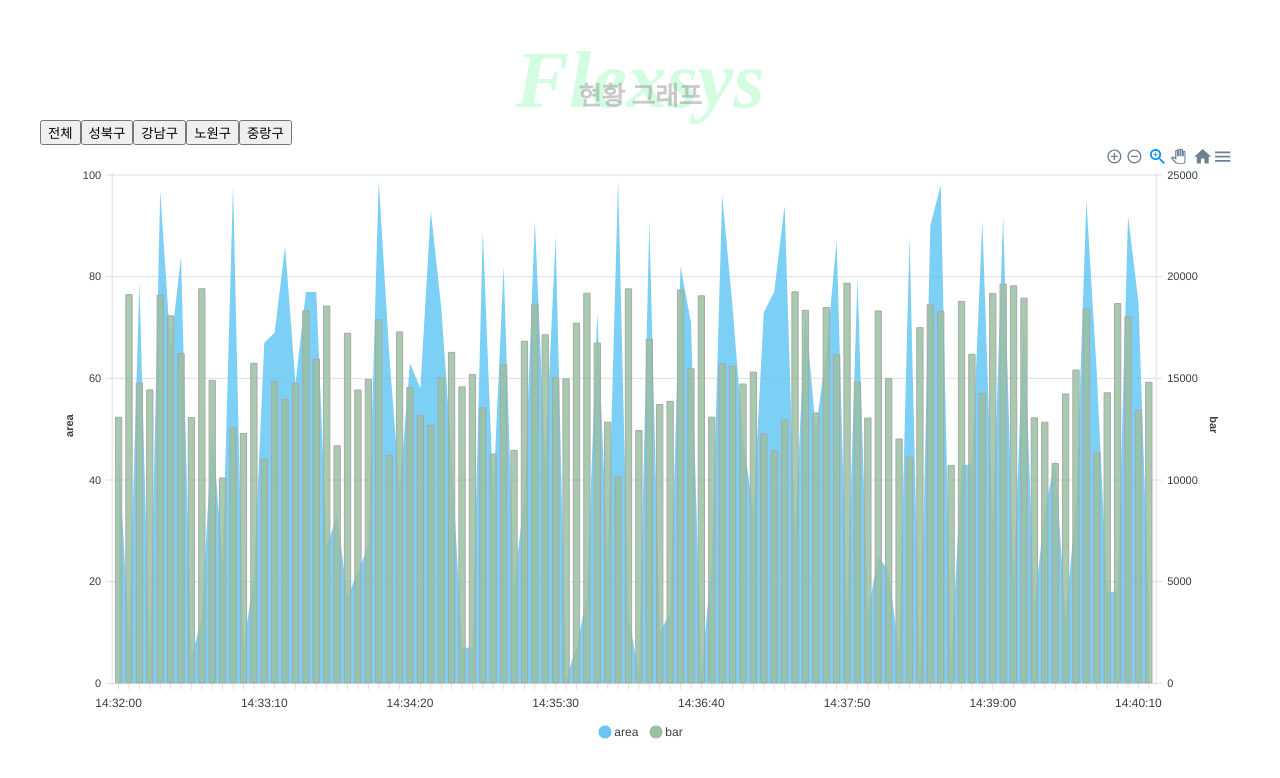
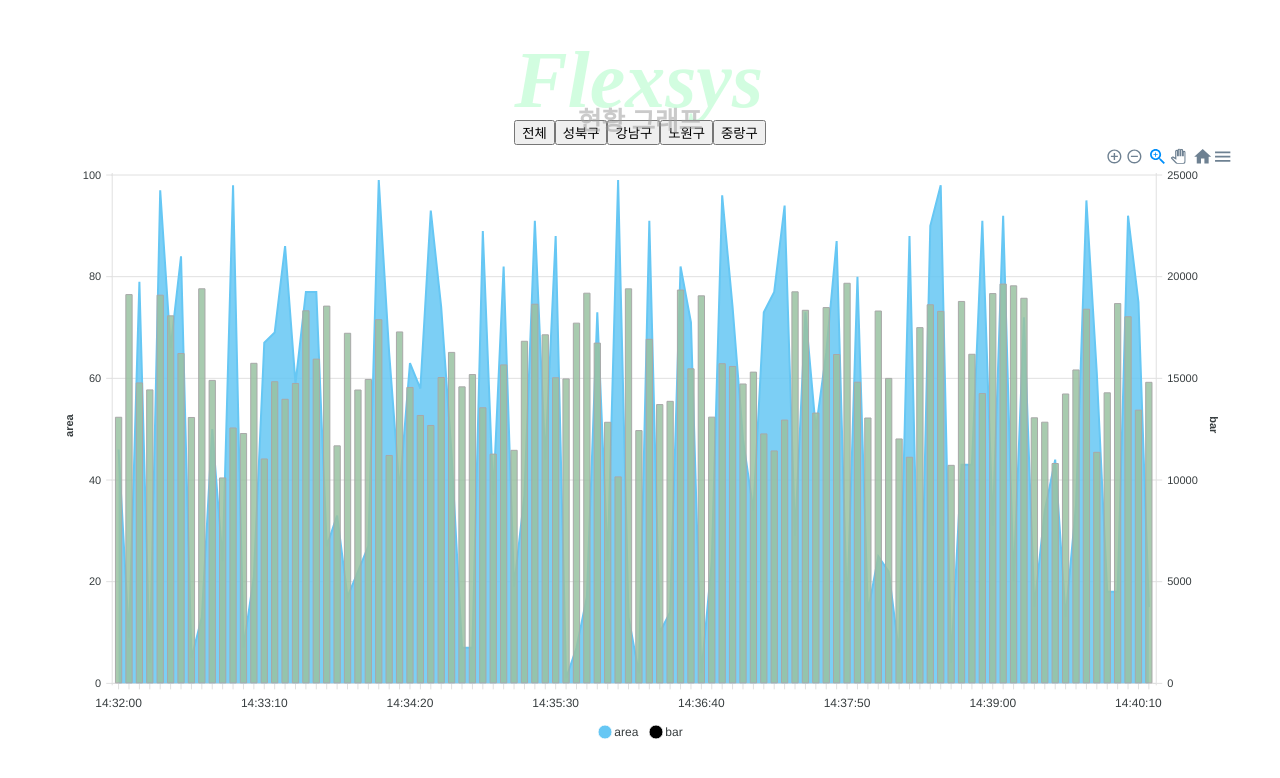
Before and after one commit to wanted-pre-onboarding-internship-1team/pre-onboarding-9th-3-1, a React (Create React App) app: page / in a window 1280 px wide. Shown: the top 778 px of the page. Built offline with nearby package versions, Linux system fonts and the light colour scheme.

Commit message:
[#3] Feat: data 를 위한 contextapi 추가

```diff
--- a/src/components/Chart.tsx
+++ b/src/components/Chart.tsx
@@ -1,18 +1,13 @@
+import { useDataIDContext, useDataValueContext } from '../contexts/DataContext';
 import useMockList from '../hooks/useMockList';
 import { ApexOptions } from 'apexcharts';
 import ApexCharts from 'react-apexcharts';
 import styled from 'styled-components';
 
 export default function Chart() {
-  const {
-    timeList,
-    idList,
-    barValueList,
-    areaValueList,
-    selectedID,
-    setSelectID,
-    idSet,
-  } = useMockList();
+  const { timeList, idList, barValueList, areaValueList } =
+    useDataValueContext();
+  const { selectedID } = useDataIDContext();
   const series = [
     {
       name: 'area',
@@ -26,18 +21,8 @@ export default function Chart() {
     },
   ];
   const chartOptions: ApexOptions = {
-    chart: {
-      events: {
-        dataPointSelection: (event, chartContext, config) => {
-          const index = config.dataPointIndex;
-          console.log(index);
-        },
-      },
-    },
     fill: {
-      //   type: 'gradient',
       gradient: {
-        // shade: 'light',
         type: 'vertical',
         shadeIntensity: 1,
         opacityFrom: 0.1,
@@ -81,9 +66,7 @@ export default function Chart() {
       },
     },
     colors: [
-      function ({ dataPointIndex }: unknown) {
-        return '#66C7F4';
-      },
+      '#66C7F4',
       function ({ dataPointIndex }: unknown) {
         if (idList[dataPointIndex] === selectedID) {
           return '#FF0000';
@@ -107,7 +90,7 @@ export default function Chart() {
   };
   return (
     <Container>
-      {Array.from(idSet).map(id => {
+      {/* {Array.from(idSet).map(id => {
         return (
           <button
             key={id}
@@ -117,7 +100,7 @@ export default function Chart() {
             {id}
           </button>
         );
-      })}
+      })} */}
       <ApexCharts options={chartOptions} series={series} height={600} />
     </Container>
   );
--- a/src/components/ChartHeader.tsx
+++ b/src/components/ChartHeader.tsx
@@ -1,10 +1,23 @@
+import { useDataIDContext } from '../contexts/DataContext';
 import styled from 'styled-components';
 
 export default function ChartHeader() {
+  const { setSelectID, idSet } = useDataIDContext();
   return (
     <Header>
       <H1>Flexsys</H1>
       <SubTitle>현황 그래프</SubTitle>
+      {Array.from(idSet).map(id => {
+        return (
+          <button
+            key={id}
+            onClick={() => {
+              setSelectID && setSelectID(id);
+            }}>
+            {id}
+          </button>
+        );
+      })}
     </Header>
   );
 }
--- /dev/null
+++ b/src/contexts/DataContext.tsx
@@ -0,0 +1,60 @@
+import useMockList from '../hooks/useMockList';
+import { ReactNode, createContext, useContext } from 'react';
+
+interface ValueContext {
+  timeList: string[];
+  idList: string[];
+  barValueList: number[];
+  areaValueList: number[];
+}
+
+interface IDContext {
+  selectedID: string;
+  setSelectID: React.Dispatch<React.SetStateAction<string>> | undefined;
+  idSet: Set<string>;
+}
+
+const DataValueContext = createContext<ValueContext>({
+  timeList: [],
+  idList: [],
+  barValueList: [],
+  areaValueList: [],
+});
+const DataIDContext = createContext<IDContext>({
+  selectedID: '전체',
+  setSelectID: undefined,
+  idSet: new Set<string>(),
+});
+
+export const DataProvider = ({ children }: { children: ReactNode }) => {
+  const {
+    timeList,
+    idList,
+    barValueList,
+    areaValueList,
+    selectedID,
+    setSelectID,
+    idSet,
+  } = useMockList();
+  const dataContextValue = {
+    timeList,
+    idList,
+    barValueList,
+    areaValueList,
+  };
+  const idContextValue = {
+    selectedID,
+    setSelectID,
+    idSet,
+  };
+  return (
+    <DataValueContext.Provider value={dataContextValue}>
+      <DataIDContext.Provider value={idContextValue}>
+        {children}
+      </DataIDContext.Provider>
+    </DataValueContext.Provider>
+  );
+};
+
+export const useDataValueContext = () => useContext(DataValueContext);
+export const useDataIDContext = () => useContext(DataIDContext);
--- a/src/pages/Mainpage.tsx
+++ b/src/pages/Mainpage.tsx
@@ -1,13 +1,16 @@
 import Chart from '../components/Chart';
 import ChartHeader from '../components/ChartHeader';
+import { DataProvider } from '../contexts/DataContext';
 import styled from 'styled-components';
 
 export default function Mainpage() {
   return (
-    <Container>
-      <ChartHeader />
-      <Chart />
-    </Container>
+    <DataProvider>
+      <Container>
+        <ChartHeader />
+        <Chart />
+      </Container>
+    </DataProvider>
   );
 }
 
```
